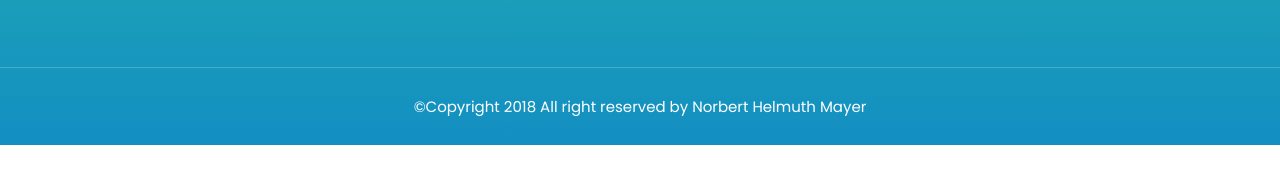
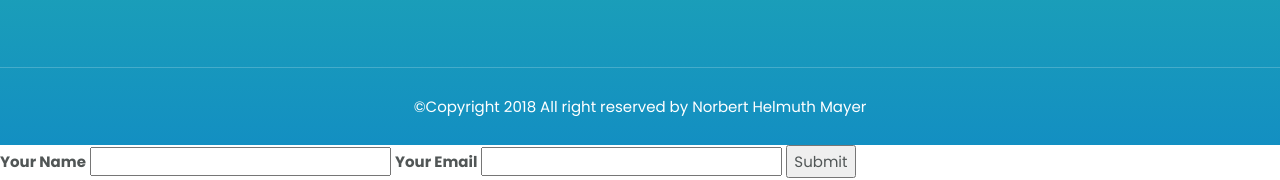
Before and after one commit to NorbertMayer/portfolio, a plain HTML site: page index.html in a window 1280 px wide. Shown: the part 4384-4564 px from the top of the page. Before the commit the page ends 4529 px from the top, so only its background shows below. Drawn offline with Linux system fonts and the light colour scheme.

Commit message:
test contact form

```diff
--- a/index.html
+++ b/index.html
@@ -369,6 +369,17 @@
         </div>
     </footer>
 
+    <div class="kwes-form">
+        <form method="POST" action="https://kwes.io/api/foreign/forms/ZfjrldIYSPCiTKsvwsPc">
+          <label for="name">Your Name</label>
+          <input type="text" name="name" rules="required">
+
+          <label for="email">Your Email</label>
+          <input type="email" name="email" rules="required|email|max:255">
+
+          <button type="submit">Submit</button>
+        </form>
+      </div>
 
 
     <!--Vendor-JS-->
@@ -380,6 +391,9 @@
 
     <!--Main-active-JS-->
     <script src="js/main.js"></script>
+
+    <!-- form -->
+    <script src="https://kwes.io/js/kwes.js"></script>
 </body>
 
 </html>
```
